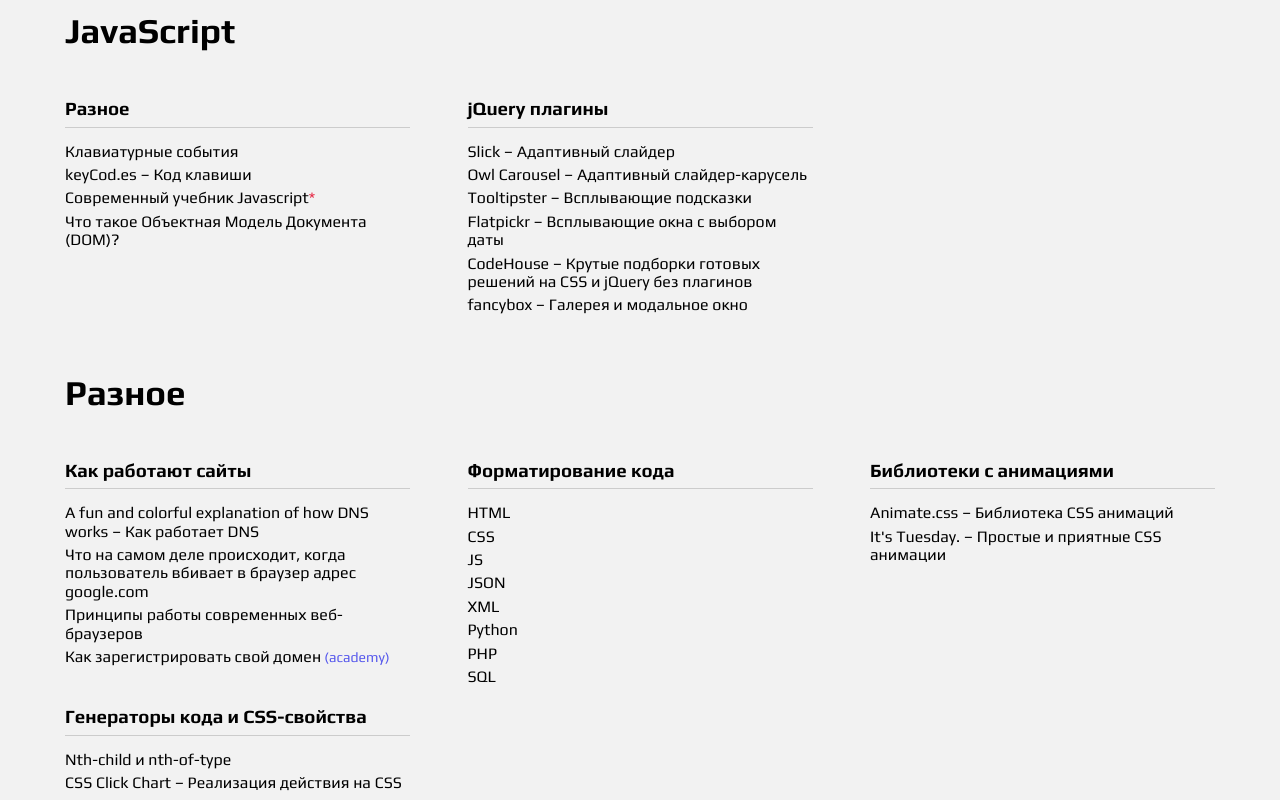
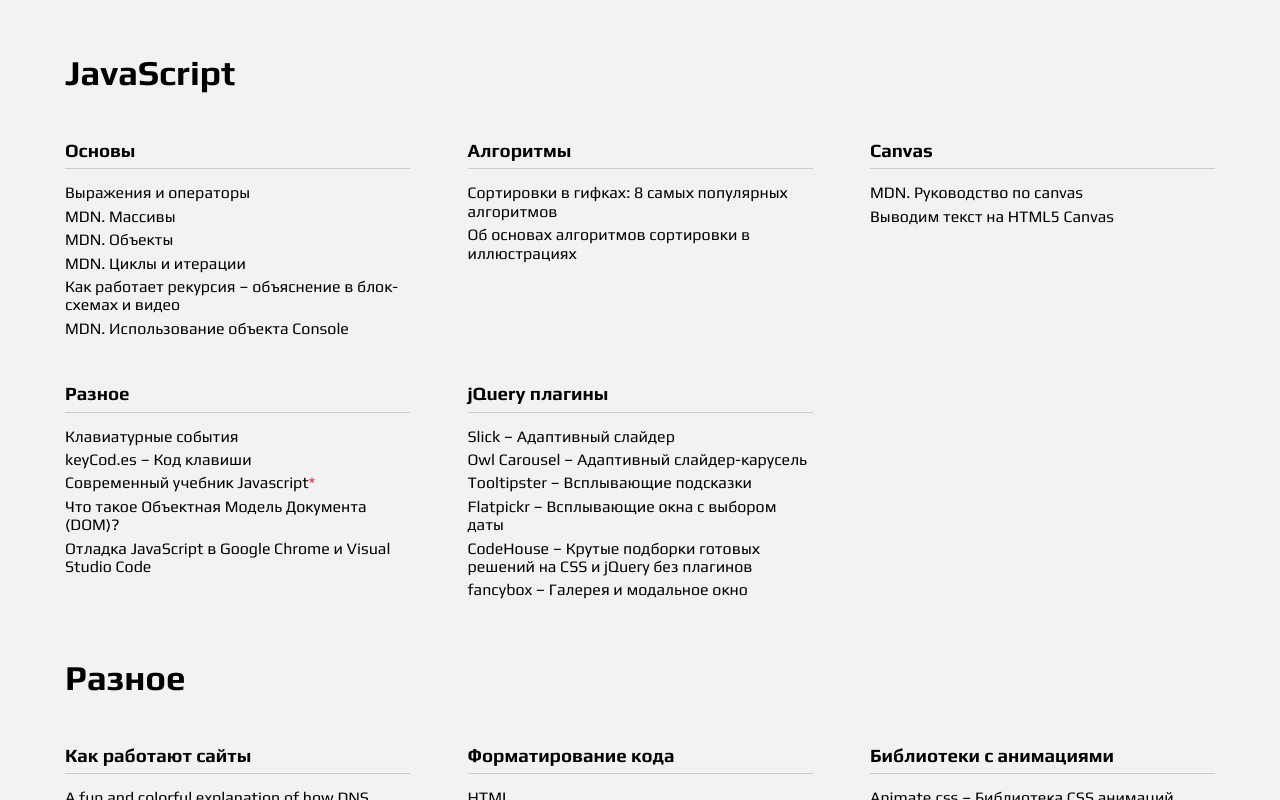
Before and after one commit to sokolovav2016/useful-links-adaptive, a website: page source/index.html in a window 1280 px wide. Shown: the part 4580-5380 px from the top of the page. Drawn offline with nearby package versions, Linux system fonts and the light colour scheme; files that its build step writes are made by us from their sources.

Commit message:
Дополняет раздел по js

```diff
--- a/source/index.html
+++ b/source/index.html
@@ -317,6 +317,9 @@
             <li><a href="https://spritepad.wearekiss.com" target="_blank">Spritepad – Веб-генератор спрайтов</a></li>
             <li><a href="https://realfavicongenerator.net/" target="_blank">Favicon Generator</a></li>
             <li><a href="http://www.xiconeditor.com/" target="_blank">X-Icon Editor</a></li>
+
+            <li><a href="" target="_blank"></a></li>
+            <li><a href="https://webdesign.tutsplus.com/ru/tutorials/quick-tip-how-to-use-html5-picture-for-responsive-images--cms-21015" target="_blank">Заметка: как использовать HTML "picture" для адаптивных изображений</a></li>
             <li><a class="note note--recommended" href="https://scottjehl.github.io/picturefill/" target="_blank">Picturefill – полифилл для picture</a></li>
             <li><a href="https://habr.com/post/189766" target="_blank">Теория цвета в цифрах</a></li>
             <li><a href="https://www.artlebedev.ru/technogrette/img/png-1" target="_blank">Про PNG</a></li>
@@ -456,6 +459,7 @@
             <li><a href="https://www.iterm2.com/" target="_blank">iTerm2</a></li>
             <li><a class="note note--recommended" href="http://osxh.ru/content/terminal_mac_os_x" target="_blank">Terminal в Mac OS</a></li>
             <li><a href="https://github.com/jlevy/the-art-of-command-line/blob/master/README-ru.md" target="_blank">Искусство командной строки</a></li>
+            <li><a class="note note--academy" href="https://htmlacademy.ru/blog/useful/programming/how-to-make-a-beautiful-console-for-mac-and-linux" target="_blank">Как сделать красивую консоль в Mac и Linux</a></li>
           </ul>
         </section>
 
@@ -483,6 +487,52 @@
       <div class="section__wrapper">
         <section class="section__block" id="js-miscellanea">
           <h3 class="section__block-title">
+            <a href="#js-miscellanea">Основы</a>
+          </h3>
+
+          <ul class="section__list">
+            <li><a href="https://developer.mozilla.org/ru/docs/Web/JavaScript/Guide/Expressions_and_Operators" target="_blank">Выражения и операторы</a></li>
+            <li><a href="https://developer.mozilla.org/ru/docs/Web/JavaScript/Reference/Global_Objects/Array" target="_blank">MDN. Массивы</a></li>
+            <li><a href="https://developer.mozilla.org/ru/docs/Web/JavaScript/Reference/Global_Objects/Object" target="_blank">MDN. Объекты</a></li>
+            <li><a href="https://developer.mozilla.org/ru/docs/Web/JavaScript/Guide/%D0%A6%D0%B8%D0%BA%D0%BB%D1%8B_%D0%B8_%D0%B8%D1%82%D0%B5%D1%80%D0%B0%D1%86%D0%B8%D0%B8" target="_blank">MDN. Циклы и итерации</a></li>
+            <li><a href="https://habr.com/ru/post/337030/" target="_blank">Как работает рекурсия – объяснение в блок-схемах и видео</a></li>
+            <li><a href="https://developer.mozilla.org/ru/docs/Web/API/Console" target="_blank">MDN. Использование объекта Console</a></li>
+            <li><a href="" target="_blank"></a></li>
+          </ul>
+        </section>
+
+        <section class="section__block" id="js-miscellanea">
+          <h3 class="section__block-title">
+            <a href="#js-miscellanea">Алгоритмы</a>
+          </h3>
+
+          <ul class="section__list">
+            <li><a href="https://proglib.io/p/sort-gif/" target="_blank">Сортировки в гифках: 8 самых популярных алгоритмов</a></li>
+            <li><a href="https://proglib.io/p/sorting-guide/" target="_blank">Об основах алгоритмов сортировки в иллюстрациях</a></li>
+            <li><a href="" target="_blank"></a></li>
+            <li><a href="" target="_blank"></a></li>
+            <li><a href="" target="_blank"></a></li>
+            <li><a href="" target="_blank"></a></li>
+          </ul>
+        </section>
+
+        <section class="section__block" id="js-miscellanea">
+          <h3 class="section__block-title">
+            <a href="#js-miscellanea">Canvas</a>
+          </h3>
+
+          <ul class="section__list">
+            <li><a href="https://developer.mozilla.org/ru/docs/Web/API/Canvas_API/Tutorial" target="_blank">MDN. Руководство по canvas</a></li>
+            <li><a href="https://habr.com/ru/post/140235/" target="_blank">Выводим текст на HTML5 Canvas</a></li>
+            <li><a href="" target="_blank"></a></li>
+            <li><a href="" target="_blank"></a></li>
+            <li><a href="" target="_blank"></a></li>
+            <li><a href="" target="_blank"></a></li>
+          </ul>
+        </section>
+
+        <section class="section__block" id="js-miscellanea">
+          <h3 class="section__block-title">
             <a href="#js-miscellanea">Разное</a>
           </h3>
 
@@ -491,6 +541,7 @@
             <li><a href="http://keycod.es" target="_blank">keyCod.es – Код клавиши</a></li>
             <li><a class="note note--recommended" href="http://learn.javascript.ru" target="_blank">Современный учебник Javascript</a></li>
             <li><a href="https://developer.mozilla.org/ru/docs/DOM/DOM_Reference/Введение" target="_blank">Что такое Объектная Модель Документа (DOM)?</a></li>
+            <li><a href="https://medium.com/devschacht/%D0%BE%D1%82%D0%BB%D0%B0%D0%B4%D0%BA%D0%B0-javascript-%D0%B2-google-chrome-%D0%B8-visual-studio-code-c2f07603a5b8" target="_blank">Отладка JavaScript в Google Chrome и Visual Studio Code</a></li>
           </ul>
         </section>
 
```
